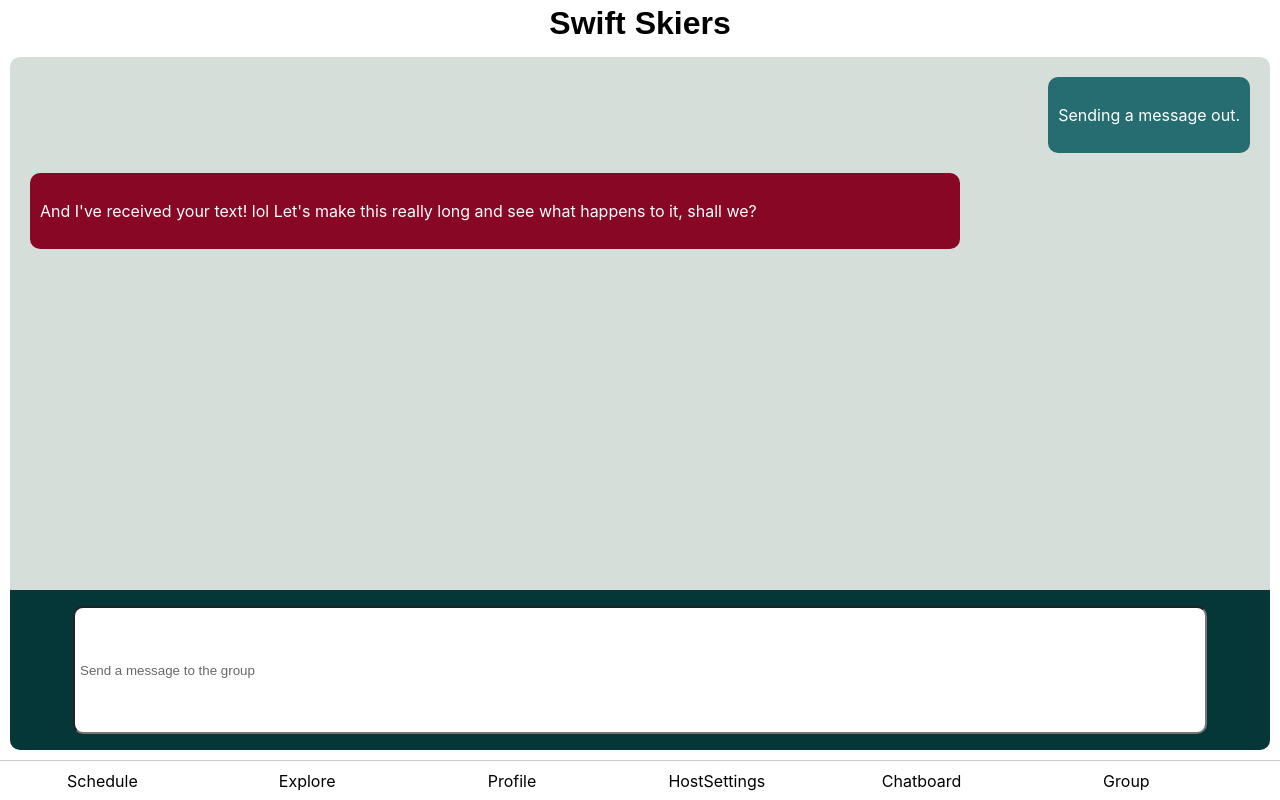
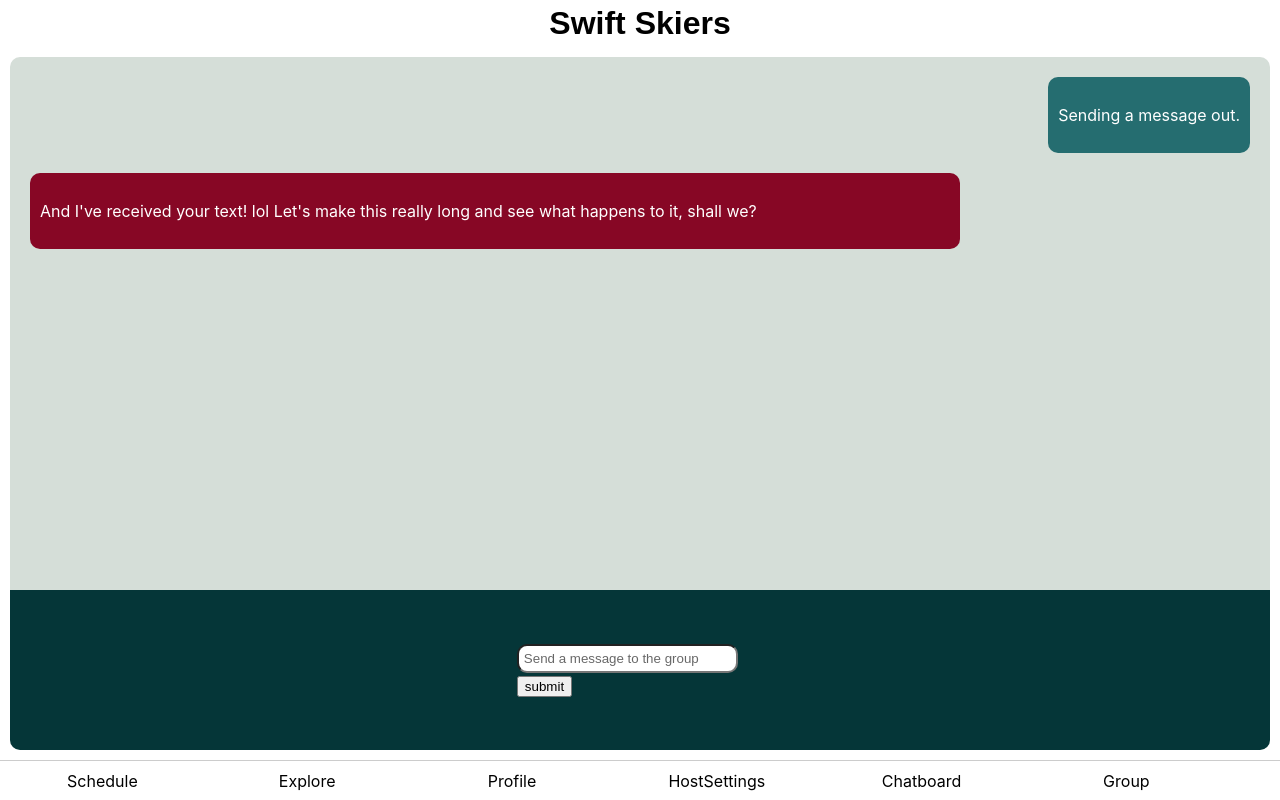
Before and after one commit to hopkinstechnocrats/fether, a React (Create React App) app: page / in a window 1280 px wide. Both pictures are taken after a click on the item "Chatboard". Built offline with nearby package versions, Linux system fonts and the light colour scheme.

Commit message:
add script tag and modify chatboard

```diff
--- a/public/index.html
+++ b/public/index.html
@@ -15,6 +15,7 @@
       user's mobile device or desktop. See https://developers.google.com/web/fundamentals/web-app-manifest/
     -->
     <link rel="manifest" href="%PUBLIC_URL%/manifest.json" />
+    <script src="https://kit.fontawesome.com/dc359c2b0a.js" crossorigin="anonymous"></script>
     <!--
       Notice the use of %PUBLIC_URL% in the tags above.
       It will be replaced with the URL of the `public` folder during the build.
--- a/src/components/Chatboard.js
+++ b/src/components/Chatboard.js
@@ -18,8 +18,25 @@ class Chatboard extends Component {
                     innerType: "receiveChat",
                     text: "And I've received your text! lol Let's make this really long and see what happens to it, shall we?"
                 }
-            ]
+            ],
+            value: "Send a message to the group"
         }
+    }
+
+    handleSubmit = () => {
+        this.setState({
+            messages: this.state.messages.push(
+                {
+                    outerType: "ReceiveChat",
+                    innerType: "receiveChat",
+                    text: this.state.value
+                }
+            )
+        });
+    }
+
+    handleChange = (event) => {
+        this.setState({ value: event.target.value });
     }
 
     render() {
@@ -40,10 +57,13 @@ class Chatboard extends Component {
                         )}
                     </div>
                     <div className="SendingMessages">
+                        <form onSubmit={this.handleSubmit}>
                             <input className="Typebox" type="text"
                                 name="sent messages"
                                 id="sent messages"
-                            defaultValue="Send a message to the group"></input>
+                                value={this.state.value} onChange={this.handleChange}></input>
+                            <input type="submit" value="submit" />
+                        </form>
                     </div>
                 </RoundBox>
             </div>
```
Lines whose indentation alone changed are shown as unchanged.
